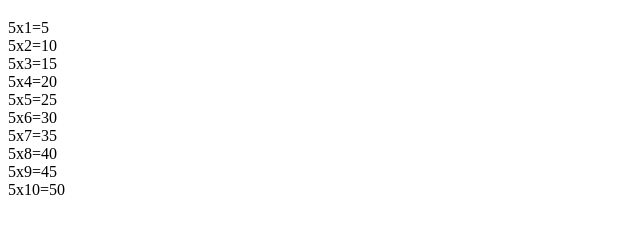
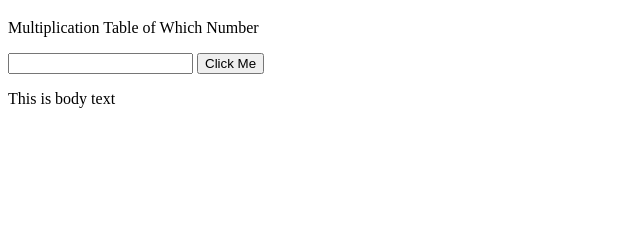
Before and after one commit to spravesh1818/js-refresher-pt2, a plain HTML site: page index.html in a window 1280 px wide. Shown: the part 61-294 px from the top of the page, without its empty margins (0-640 px from the left). Drawn offline with Linux system fonts and the light colour scheme.

Commit message:
Updated the multiplication table

```diff
--- a/index.html
+++ b/index.html
@@ -10,6 +10,16 @@
     <div class="container">
       <h1 id="header">My First Page</h1>
 
+      <p>Multiplication Table of Which Number</p>
+      <input type="text" name="multiplicationInput" id="multiplicationInput" />
+
+      <button
+        id="invokeMultiplicationTable"
+        onclick="displayMultiplicationTable()"
+      >
+        Click Me
+      </button>
+
       <p id="mtable">This is body text</p>
     </div>
 
--- a/script.js
+++ b/script.js
@@ -1,11 +1,15 @@
 var mtable = document.getElementById("mtable");
+function multiplicationTable(number, n, mtableData) {
+  for (var i = 1; i <= n; i++) {
+    const result = number * i;
+    mtableData += `${number}x${i}=${result}<br/>`;
+  }
 
-let mtableData = "";
-
-let number = 5;
-for (var i = 1; i <= 10; i++) {
-  const result = number * i;
-  mtableData += `${number}x${i}=${result}<br/>`;
+  return mtableData;
 }
 
-mtable.innerHTML = mtableData;
+function displayMultiplicationTable() {
+  let number = document.getElementById("multiplicationInput");
+  let tableData = multiplicationTable(number.value, 1000, "");
+  mtable.innerHTML = tableData;
+}
```
